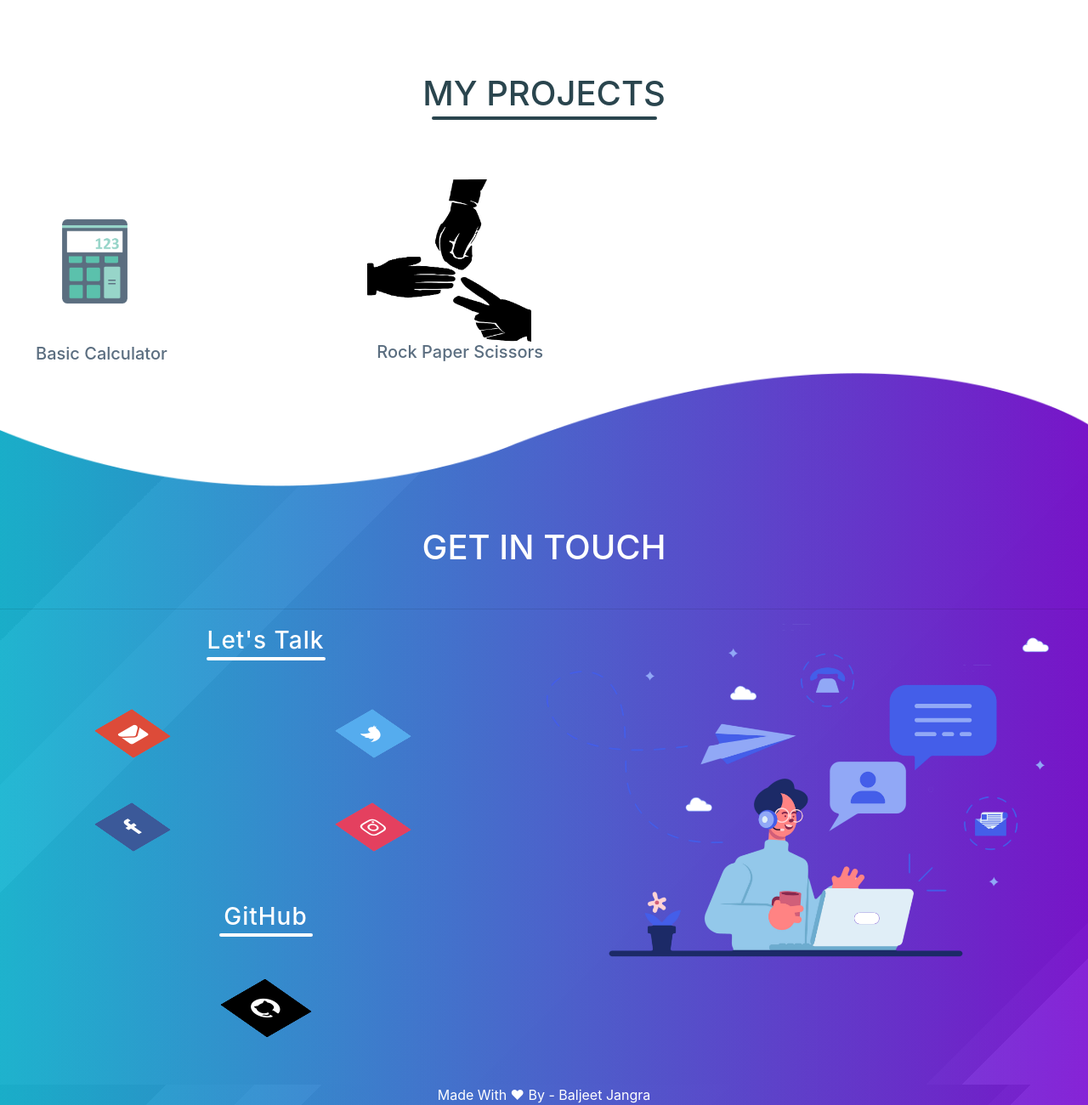
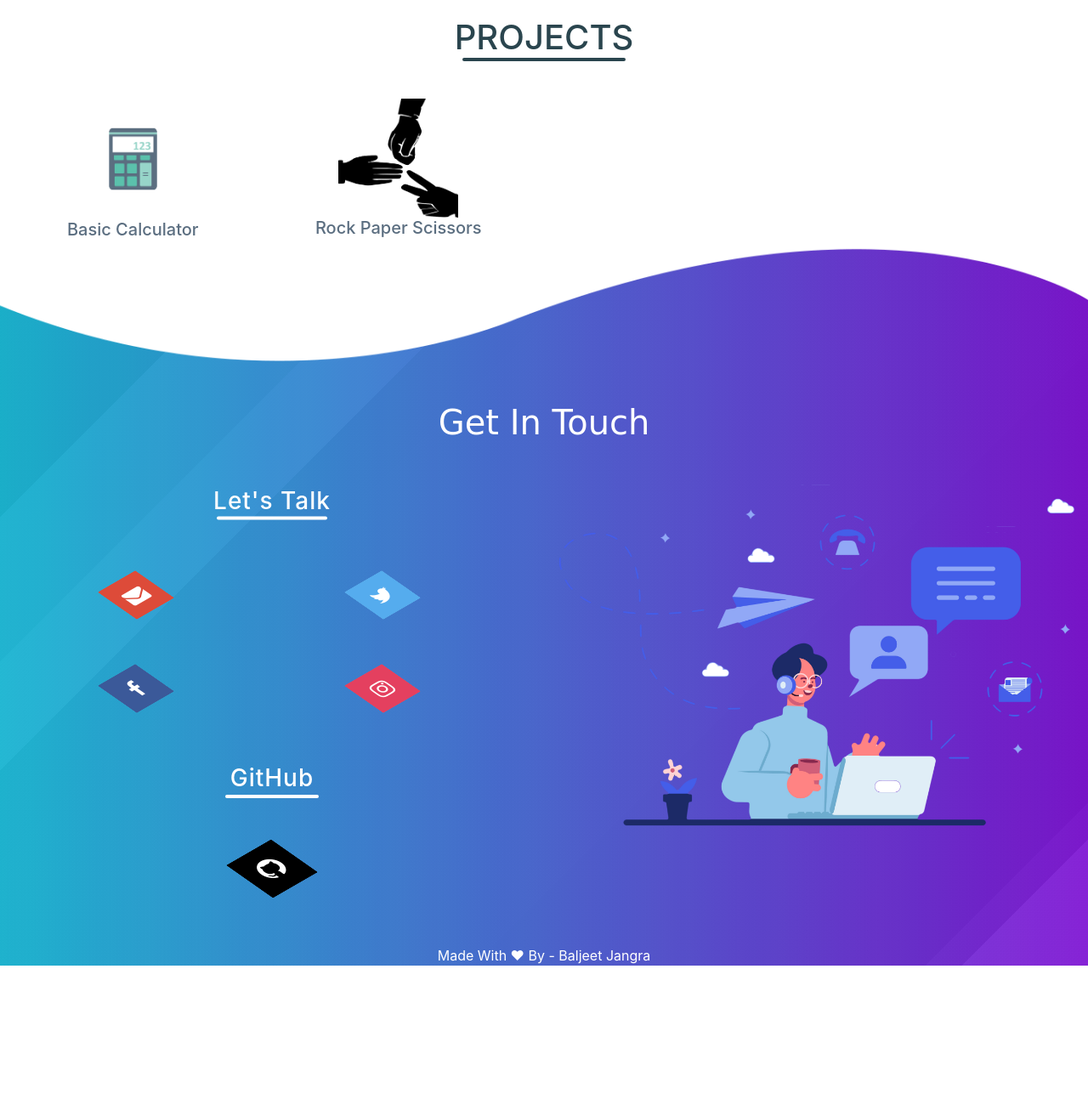
Before and after one commit to baljeetjangra/portfolio_v1, a plain HTML site: page index.html in a window 1280 px wide. Shown: the part 2019-3319 px from the top of the page at 85% size. After the commit the page ends 3155 px from the top, so only its background shows below. Drawn offline with nearby package versions, Linux system fonts and the light colour scheme; a web font is replaced by a local one.

Commit message:
project section fixed

```diff
--- a/css/style.css
+++ b/css/style.css
@@ -304,8 +304,7 @@ ul.navbar-nav li a {
   margin: 2rem 0;
 }
 .skillpic {
-  width: 90%;
-  /* height: 10; */
+  width: 80%;
 }
 
 /* #skills img {
@@ -315,30 +314,45 @@ ul.navbar-nav li a {
 } */
 /**************************projects************************/
 #projects {
-  padding-top: 4.3rem;
+  padding-top: 4em;
   /* padding-left: 60px; */
 }
 
 #projects h1 {
-  padding-bottom: 4.3rem;
+  padding-bottom: 1em;
   text-transform: uppercase;
   color: #2a454e;
 }
 
 #projects h1::before {
   content: "";
-  border-radius: 20px;
+  border-radius: 2em;
   background: #2a454e;
   height: 4px;
-  width: 265px;
+  width: 4.8em;
   margin-left: auto;
   margin-right: auto;
   display: block;
-  transform: translateY(55px);
+  transform: translateY(1.3em);
+}
+/*****************************calculator***********************************/
+.calculator {
+  text-align: center;
+}
+.calculator h5 {
+  color: #5b6e80;
+}
+
+/*********************************RPS***************************************/
+.rps {
+  text-align: center;
+}
+.rps h5 {
+  color: #5b6e80;
 }
 
 /**********************hobbies*****************************/
-
+/*
 #hobbies {
   padding-top: 4.3rem;
   padding-left: 60px;
@@ -361,12 +375,12 @@ ul.navbar-nav li a {
   display: block;
   transform: translateY(55px);
 }
-
+ */
 /**************************************hobbies end***********************************/
 
 /************************************Contact me********************************************/
 
-#contactme {
+#footer {
   background: linear-gradient(
       135deg,
       rgba(29, 29, 29, 0.05) 0%,
@@ -412,13 +426,13 @@ ul.navbar-nav li a {
     display: block;
     transform: translateY(55px);
 }*/
-
+.contact h1 {
+  font-family: "Ruthie", cursive;
+}
 .contact p {
-  margin: 0;
   font-family: "Ruthie", cursive;
   color: #fff;
-  padding-left: 25%;
-  font-size: 2em;
+  font-size: 2rem;
 }
 
 .talk {
@@ -427,14 +441,14 @@ ul.navbar-nav li a {
 
 .talk::before {
   content: "";
-  border-radius: 20px;
+  border-radius: 1em;
   background: #fff;
   height: 4px;
-  width: 140px;
+  width: 8.1em;
   margin-left: auto;
   margin-right: auto;
   display: block;
-  transform: translateY(40px);
+  transform: translateY(2.4em);
 }
 
 .github::before {
@@ -581,57 +595,6 @@ ul.navbar-nav li a {
 .github ul li span {
   background: #000;
 }
-/*****************************calculator***********************************/
-
-.calculator h5 {
-  padding-left: 7%;
-  color: #5b6e80;
-}
-
-/*********************************RPS***************************************/
-
-.rps h5 {
-  padding-left: 3%;
-  color: #5b6e80;
-}
-
-/****************************footer************************************/
-
-#footer {
-  background: linear-gradient(
-      135deg,
-      rgba(29, 29, 29, 0.05) 0%,
-      rgba(29, 29, 29, 0.05) 17%,
-      rgba(27, 27, 27, 0.05) 17%,
-      rgba(27, 27, 27, 0.05) 34%,
-      rgba(31, 31, 31, 0.05) 34%,
-      rgba(31, 31, 31, 0.05) 93%,
-      rgba(242, 242, 242, 0.05) 93%,
-      rgba(242, 242, 242, 0.05) 100%
-    ),
-    linear-gradient(
-      135deg,
-      rgba(129, 129, 129, 0.05) 0%,
-      rgba(129, 129, 129, 0.05) 66%,
-      rgba(117, 117, 117, 0.05) 66%,
-      rgba(117, 117, 117, 0.05) 91%,
-      rgba(199, 199, 199, 0.05) 91%,
-      rgba(199, 199, 199, 0.05) 100%
-    ),
-    linear-gradient(
-      135deg,
-      rgba(31, 31, 31, 0.07) 0%,
-      rgba(31, 31, 31, 0.07) 15%,
-      rgba(139, 139, 139, 0.07) 15%,
-      rgba(139, 139, 139, 0.07) 23%,
-      rgba(200, 200, 200, 0.07) 23%,
-      rgba(200, 200, 200, 0.07) 29%,
-      rgba(102, 102, 102, 0.07) 29%,
-      rgba(102, 102, 102, 0.07) 100%
-    ),
-    linear-gradient(90deg, rgb(19, 196, 228), rgb(126, 8, 222));
-}
-
 /**********************Mobile responsive***************************************/
 
 @media (max-width: 575px) {
--- a/index.html
+++ b/index.html
@@ -147,7 +147,7 @@
                 </div>
               </div>
             </div>
-            <div class="col-md-6 mr-auto ml-auto">
+            <div class="col-md-6 text-right mr-auto ml-auto">
               <img class="skillpic" src="images/skillwp.png" alt="skills">
             </div>
           </div>
@@ -159,17 +159,17 @@
       <!---------------------------------section end heree-------------------------->
       <!---------------------------------Project section start here-------------------------->
       <section id="projects">
-        <h1 class="text-center">My Projects</h1>
+        <h1 class="text-center">Projects</h1>
 
         <div class="row container-fluid">
-          <div class="col-sm-4 calculator">
+          <div class="col-sm-3 calculator">
             <a href="./pages/calculator.html">
               <img src="./images/Calculator.jpg" alt="calculator" width="50%">
             </a>
             <h5>Basic Calculator</h5>
           </div>
 
-          <div class="col-sm-4 rps">
+          <div class="col-sm-3 rps">
             <a href="./pages/RockPaperScissor.html">
               <img src="./images/rps.png" onclick="" alt="Rps game"
                 width="50%">
@@ -199,16 +199,17 @@
       </section>
       ------->
       <!-------------------------Contact section------------------------------------->
-      <section id="contactme">
+      <footer id="footer" class="">
         <div>
           <img src="images/wavebottom.png" alt="wave" width="100%">
         </div>
+
         <div class="contact mt-5 mb-5">
-          <h1 class="text-center text-uppercase text-white"> Get In Touch</h1>
+          <h1 class="text-center text-capitalize text-white"> Get In Touch</h1>
         </div>
-        <hr>
-        <div class="row container-fluid">
-          <div class="talk col-md-6"><h3 class="text-white text-center">Let's
+        <div class="container-fluid">
+        <div class="row ">
+          <div class="talk col-sm-6"><h3 class="text-white text-center">Let's
               Talk</h3>
             <div class="socialmedia row container">
               <div class="ul1 col-sm-6">
@@ -275,20 +276,19 @@
               </ul>
             </div>
           </div>
-          <div class="col-md-6">
+          <div class="col-md-6 text-right">
             <img src="images/contact.PNG" alt="contact" width="100%">
           </div>
         </div>
-      </section>
 
-      <footer id="footer">
         <div class="text-center text-white">
           <p class="mb-0"> Made With &hearts; By
             - Baljeet Jangra </p>
 
         </div>
+      </div>
+      </footer>
 
-      </footer>
 
       <!-- jQuery first, then Popper.js, then Bootstrap JS -->
       <script src="./js/bootstrap.min.js"></script>
```
